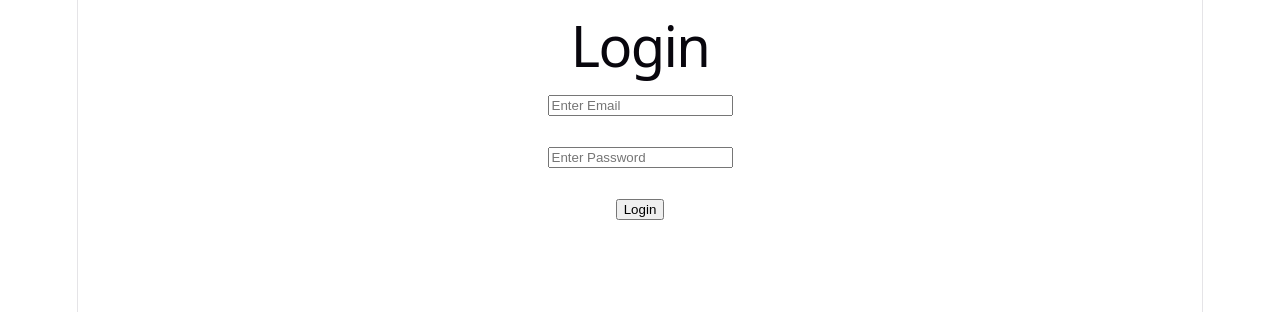
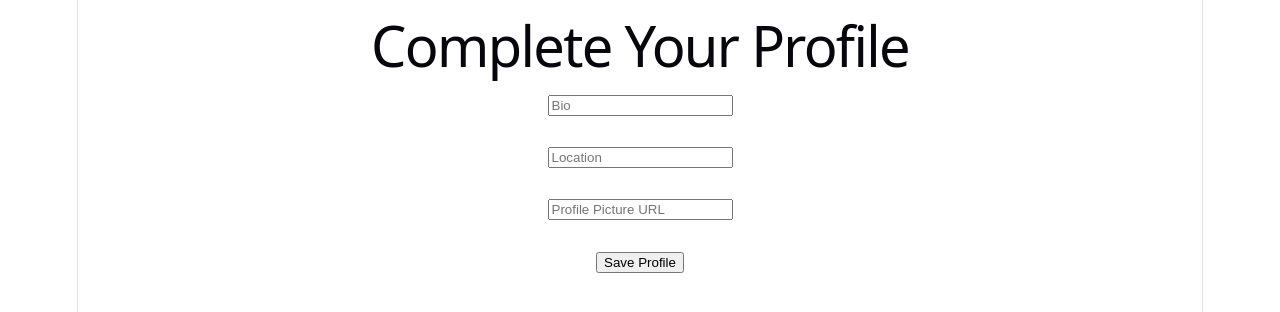
Before and after one commit to VamaRanderia/ThoughtStream, a React app in the folder frontend/: page /complete-profile in a window 1280 px wide. Shown: the top 312 px of the page. Built offline with nearby package versions, Linux system fonts and the light colour scheme; no server answers; the HTML template or start-up script is replaced by a standard one.

Commit message:
Addeed routing and complete profile page

```diff
--- a/frontend/package.json
+++ b/frontend/package.json
@@ -12,7 +12,8 @@
   "dependencies": {
     "axios": "^1.18.1",
     "react": "^19.2.7",
-    "react-dom": "^19.2.7"
+    "react-dom": "^19.2.7",
+    "react-router-dom": "^7.18.1"
   },
   "devDependencies": {
     "@types/react": "^19.2.17",
--- a/frontend/src/App.jsx
+++ b/frontend/src/App.jsx
@@ -1,11 +1,27 @@
+import { BrowserRouter, Routes, Route } from "react-router-dom";
+
 import Signup from "./pages/Signup";
 import Login from "./pages/Login";
+import CompleteProfile from "./pages/CompleteProfile";
 
 function App() {
   return (
-    <>
-      <Login/>
-    </>
+    <BrowserRouter>
+      <Routes>
+
+        <Route path="/" element={<Signup />} />
+
+        <Route path="/signup" element={<Signup />} />
+
+        <Route path="/login" element={<Login />} />
+
+        <Route
+          path="/complete-profile"
+          element={<CompleteProfile />}
+        />
+
+      </Routes>
+    </BrowserRouter>
   );
 }
 
--- /dev/null
+++ b/frontend/src/pages/CompleteProfile.jsx
@@ -0,0 +1,36 @@
+function CompleteProfile() {
+  return (
+    <div>
+      <h1>Complete Your Profile</h1>
+
+      <form>
+        <input
+          type="text"
+          placeholder="Bio"
+        />
+
+        <br /><br />
+
+        <input
+          type="text"
+          placeholder="Location"
+        />
+
+        <br /><br />
+
+        <input
+          type="text"
+          placeholder="Profile Picture URL"
+        />
+
+        <br /><br />
+
+        <button>
+          Save Profile
+        </button>
+      </form>
+    </div>
+  );
+}
+
+export default CompleteProfile;
--- a/frontend/src/pages/Signup.jsx
+++ b/frontend/src/pages/Signup.jsx
@@ -1,11 +1,16 @@
 import { useState } from "react";
 import { signup } from "../services/authService";
+import { useNavigate } from "react-router-dom";
 
 function Signup() {
+
+  const navigate = useNavigate();
+
   const [formData, setFormData] = useState({
     username: "",
     email: "",
     password: "",
+    confirmPassword: ""
   });
 
   const handleChange = (e) => {
@@ -18,13 +23,19 @@ function Signup() {
 const handleSubmit = async (e) => {
   e.preventDefault();
 
+  // Check if passwords match
+  if (formData.password !== formData.confirmPassword) {
+    alert("Passwords do not match");
+    return;
+  }
+
   try {
     const data = await signup(formData);
 
     console.log(data);
     localStorage.setItem("token", data.token);
 
-    alert("Signup Successful!");
+    navigate("/complete-profile");
 
   } catch (error) {
     const message = error.response?.data?.message || error.message;
@@ -71,6 +82,16 @@ const handleSubmit = async (e) => {
         />
 
         <br /><br />
+        <input
+          type="password"
+          name="confirmPassword"
+          placeholder="Confirm Password"
+          value={formData.confirmPassword}
+          onChange={handleChange}
+          required
+        />
+
+        <br/><br/>
 
         <button type="submit">
           Signup
```
Also changed, not shown: 1 other file (tests, documents, lock files or other folders).
